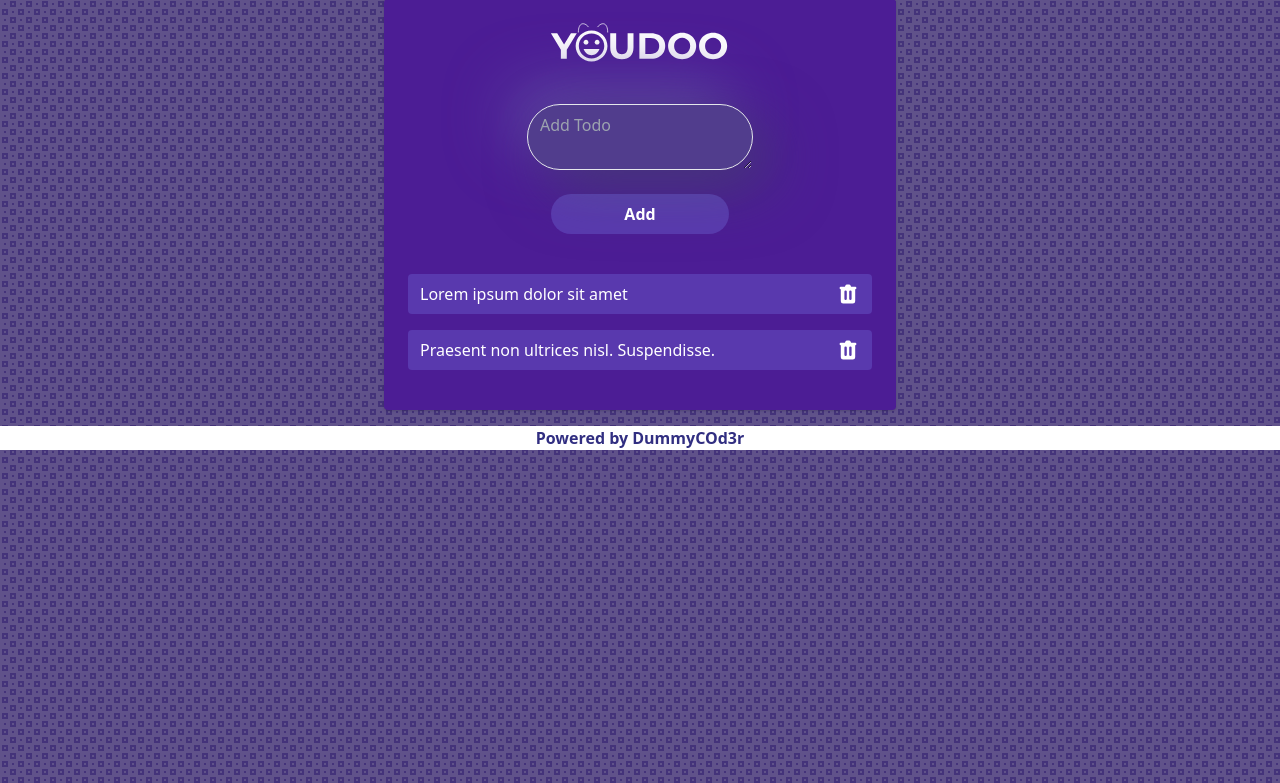
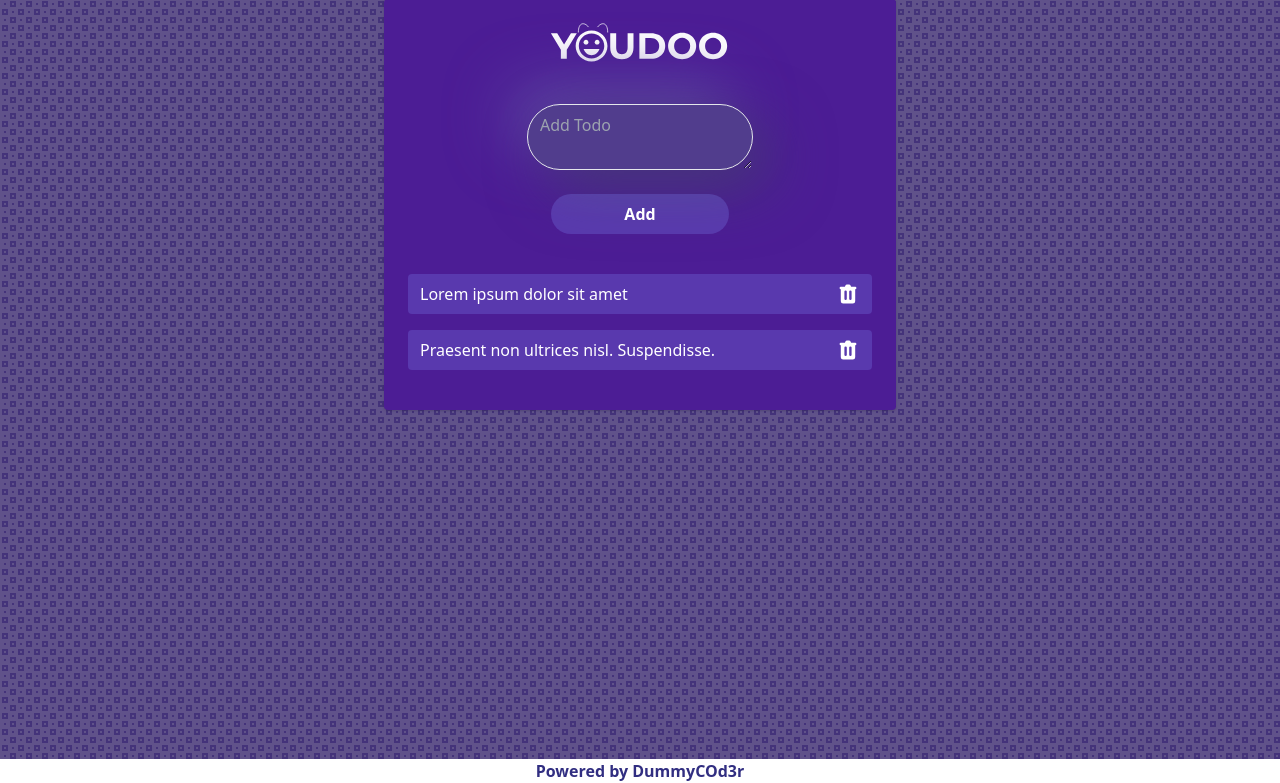
Before and after one commit to Amo95/youdooo, a Flask app: page / in a window 1280 px wide. Shown: the part 17-800 px from the top of the page. Run offline with Flask 2, Linux system fonts and the light colour scheme; data comes from the database, SQL or seed files in the repository; both versions use the stored data as it was after the commit.

Commit message:
used tailwind css on footer

```diff
--- a/templates/base.html
+++ b/templates/base.html
@@ -38,9 +38,11 @@
     <div class="loader-container">
       <span class="loader"><span class="loader-inner"></span></span>
     </div>
-    <footer>
-      <p class="bg-white text-center font-semibold text-indigo-900">Powered by <a href="https://github.com/amo95">DummyCOd3r</a></p>
-    </footer>
+    <div class="bottom-0 absolute w-full">
+      <footer>
+        <p class="bg-white text-center font-semibold text-indigo-900">Powered by <a href="https://github.com/amo95">DummyCOd3r</a></p>
+      </footer>
+    </div>
 
     <!-- js -->
     <script src="{{ url_for('static', filename='js/jquery.min.js') }}"></script>
```
Also changed, not shown: todo.db.
